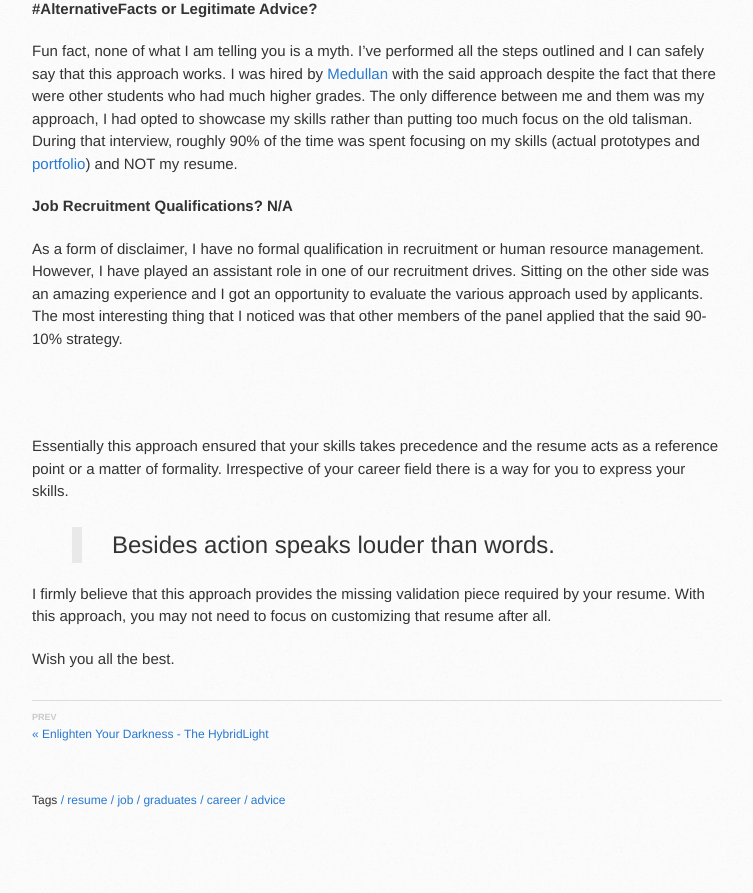
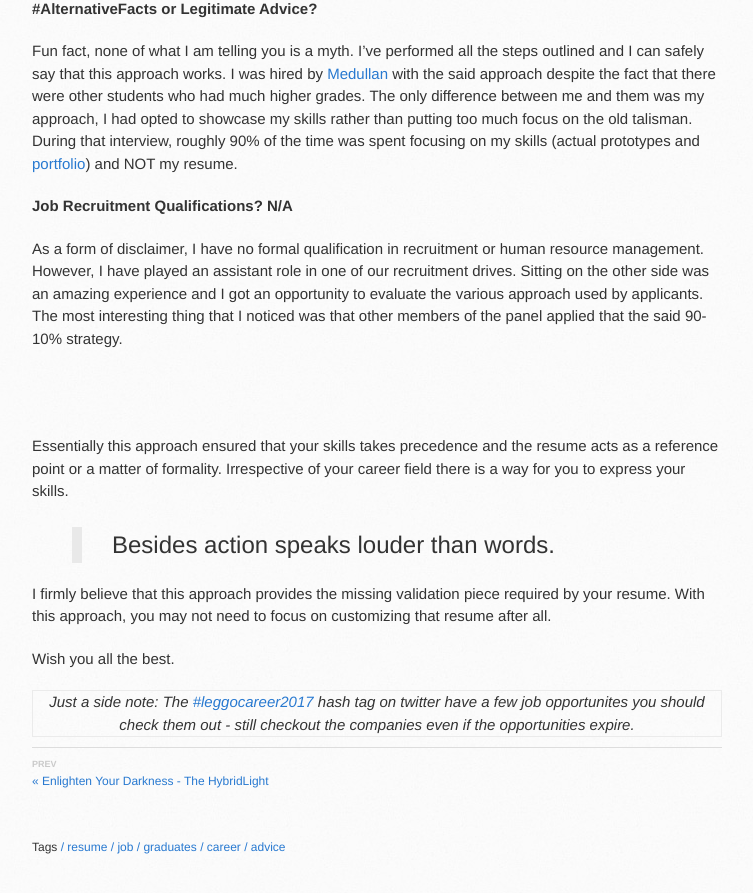
Before and after one commit to SolomonPerkins/solomonperkins.github.io, a Jekyll site: the page built from _posts/2016-03-26-Graduates-Your-Resume-Needs-Validation.md, in a window 1280 px wide and 900 px high, scrolled down 2450 px. Shown: the top 893 px of the window, without its empty margins (138-891 px from the left). Built offline with Jekyll 4.4.1, drawn with Linux system fonts in a browser that asks for light colours; nearby versions of some CDN libraries; comment, search, counter and statistics services are not loaded; before the commit the page ends 3303 px from its top, so only the background shows below that; some of the changed lines change nothing that is shown; some of the changed text lies outside the part shown.

Commit message:
complete the post

```diff
--- a/_posts/2016-03-26-Graduates-Your-Resume-Needs-Validation.md
+++ b/_posts/2016-03-26-Graduates-Your-Resume-Needs-Validation.md
@@ -1,13 +1,12 @@
 ---
 layout: post
-title: Graduates, Your Resume Needs Validation
+title: Graduates, Your Resume Needs Validation.
 tags: resume job graduates career advice
 date: 2017-03-26
 read_time: 7 min
-header_image: /images/blog/
+header_image: /images/blog/graduates-your-resume-needs-validation-header.jpg
 introduction: Knowing what to put on your resume is big deal, but knowing how to represent your skills and potential should be an even bigger deal. There must be a better way of expressing one's potential. Join me as I share my story.
 ---
-
 
 <blockquote class="twitter-tweet" data-lang="en">
 	<p lang="en" dir="ltr">A part of the difficulty in landing a job in Ja is crafting an effective cover letter and CV that say exactly what they want</p>&mdash; Gerbs (@GerbryJA)
@@ -80,7 +79,7 @@ I firmly believe that this approach provides the missing validation piece requir
 
 Wish you all the best.
 
-
+|*Just a side note: The [#leggocareer2017](https://twitter.com/search?f=tweets&q=%23leggocareer2016%20&src=typd){:target="_blank"} hash tag on twitter have a few job opportunites you should check them out - still checkout the companies even if the opportunities expire.*
 
 
 
```
Also changed, not shown: images/blog/graduates-your-resume-needs-validation-header.jpg (added).
